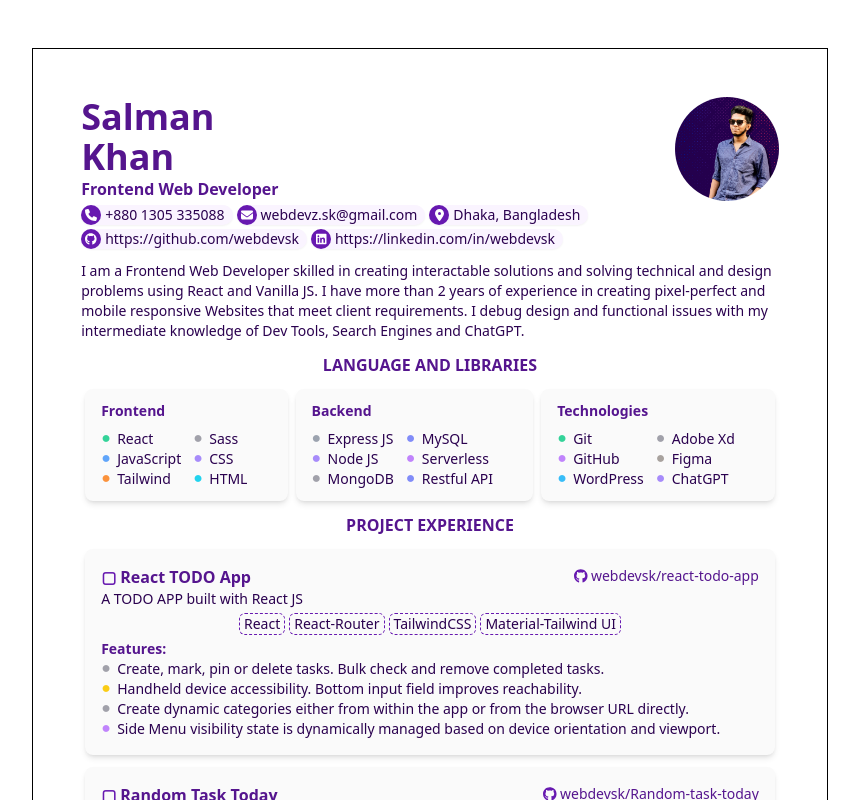
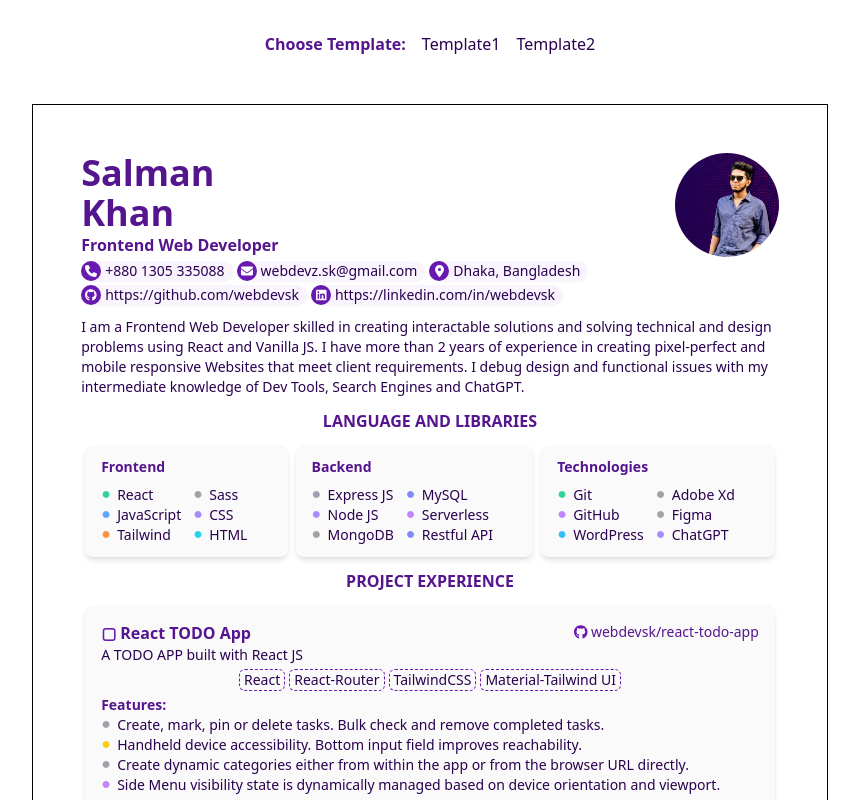
Before and after one commit to webdevsk/next-resume, a React (Vite) app: page / in a window 1280 px wide. Shown: the top 800 px of the page, without its empty margins (210-1069 px from the left). Built offline with nearby package versions, Linux system fonts and the light colour scheme.

Commit message:
Added a basic template selector

```diff
--- a/src/App.jsx
+++ b/src/App.jsx
@@ -3,6 +3,7 @@ const defaultTemplate = "Template2"
 const loadComponent = (name) =>
   lazy(() => import(/* @vite-ignore */ `./templates/${name}.jsx`))
 
+const resumeTemplates = ["Template1", "Template2"]
 function App() {
   const url = new URL(window.location.href)
   const params = new URLSearchParams(url.search)
@@ -12,6 +13,18 @@ function App() {
 
   return (
     <>
+      {!printMode && (
+        <div className="container my-8">
+          <div className="flex flex-wrap items-center justify-center gap-4 [&_a:hover]:underline">
+            <h5>Choose Template: </h5>
+            {resumeTemplates.map((template) => (
+              <a key={template} href={`?template=${template}`}>
+                {template}
+              </a>
+            ))}
+          </div>
+        </div>
+      )}
       <div className={!printMode ? "pdf-container" : ""}>
         <div id="pdf" className={printMode ? "mx-auto" : ""}>
           <Suspense fallback={<div>Loading</div>}>
```
